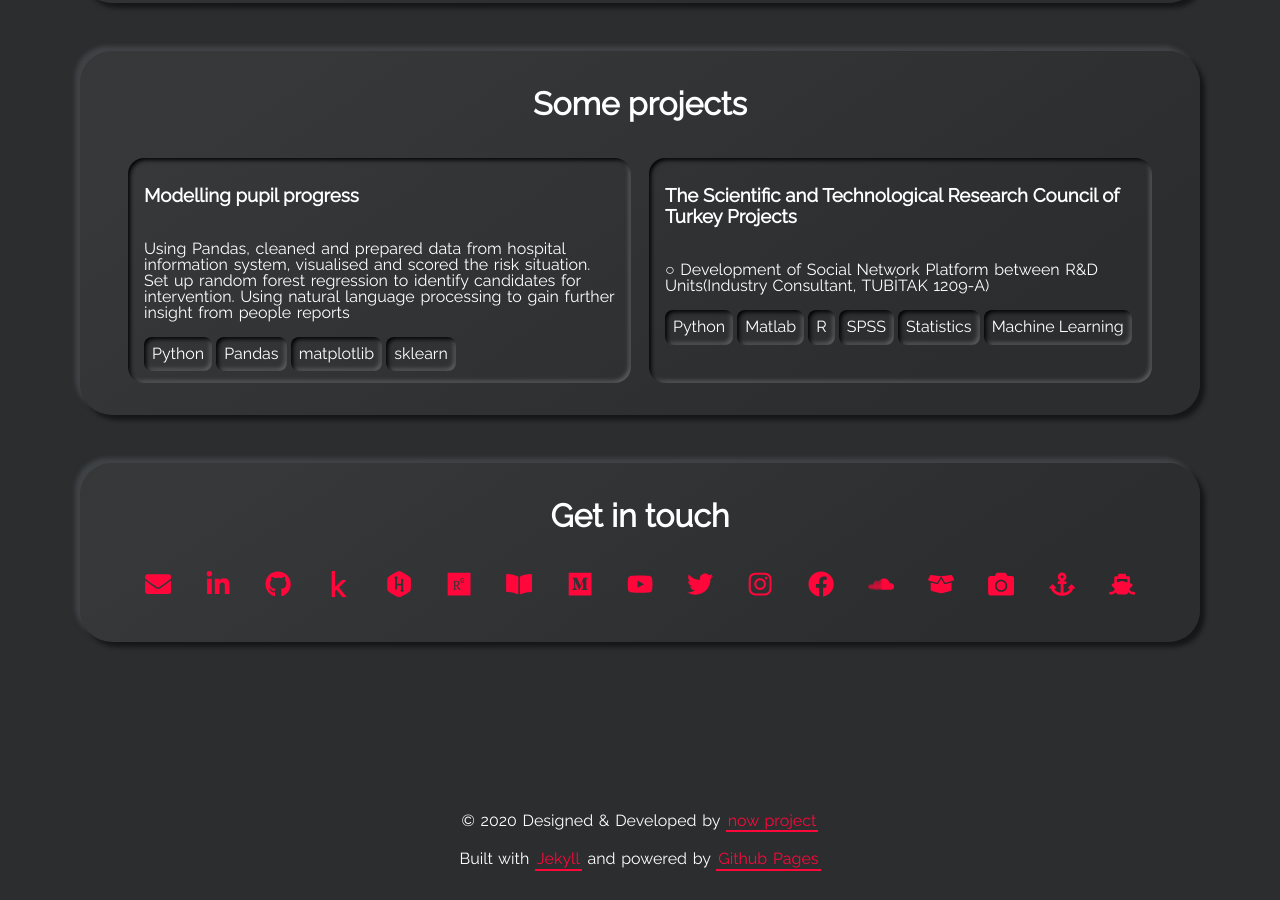
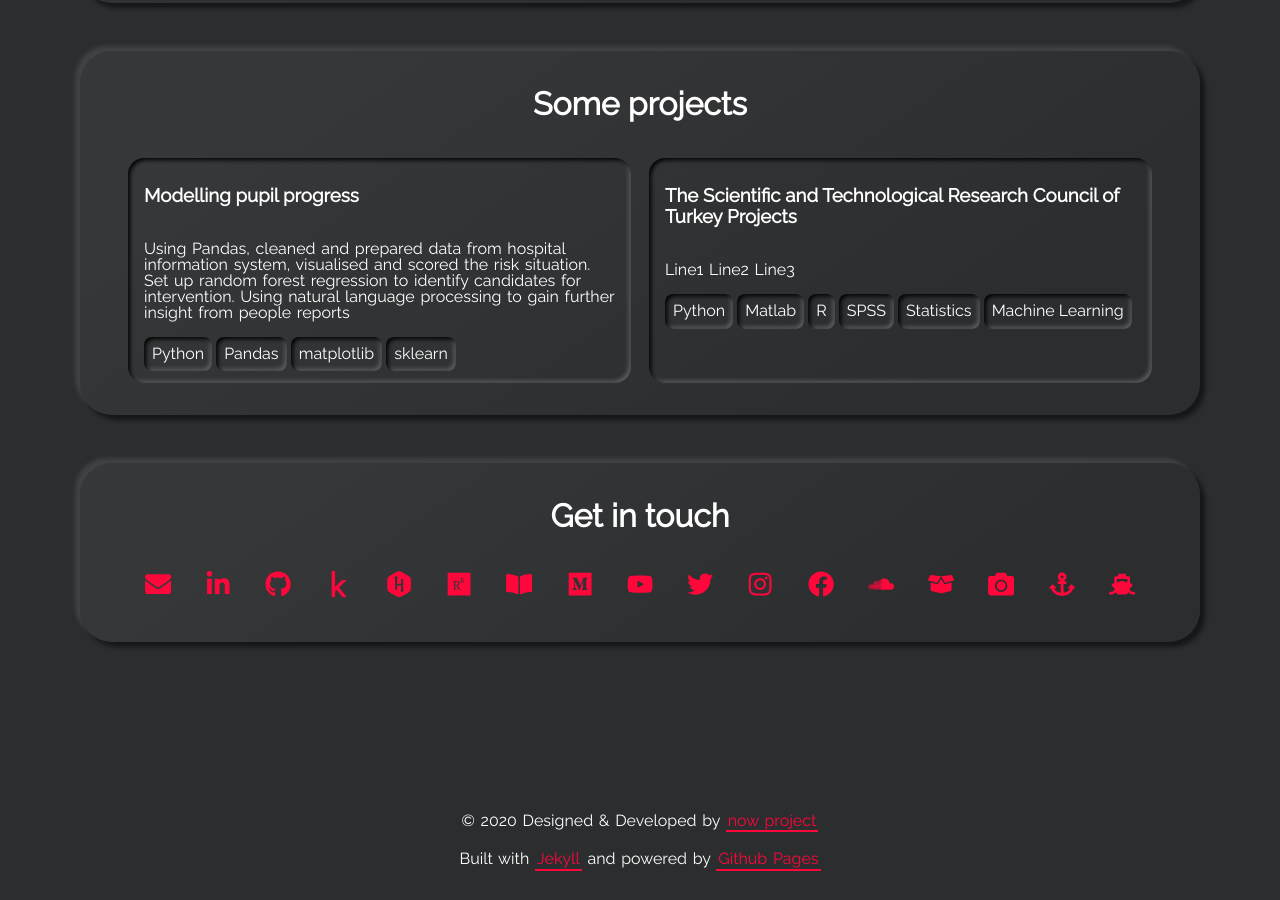
Before and after one commit to cgncvk/cgncvk.github.io-, a Jekyll site: the page built from index.html, in a window 1280 px wide and 900 px high, scrolled down 4425 px. Built offline with Jekyll 4.4.1, drawn with Linux system fonts in a browser that asks for light colours.

Commit message:
Update projects.yml

```diff
--- a/_data/projects.yml
+++ b/_data/projects.yml
@@ -22,8 +22,7 @@
     - tag: sklearn
 
 - name: The Scientific and Technological Research Council of Turkey Projects
-  descr: "○ Development of Additives for the Control of Diabetes(RESEARCHER, TUBİTAK 1507). ○ Development of Social Network Platform between R&D Units(Industry Consultant, TUBİTAK 1209-A)"
-  descr: "○ Development of Social Network Platform between R&D Units(Industry Consultant, TUBİTAK 1209-A)"
+  descr: "Line1\nLine2\nLine3"
   tags:
     - tag: Python
     - tag: Matlab
```
